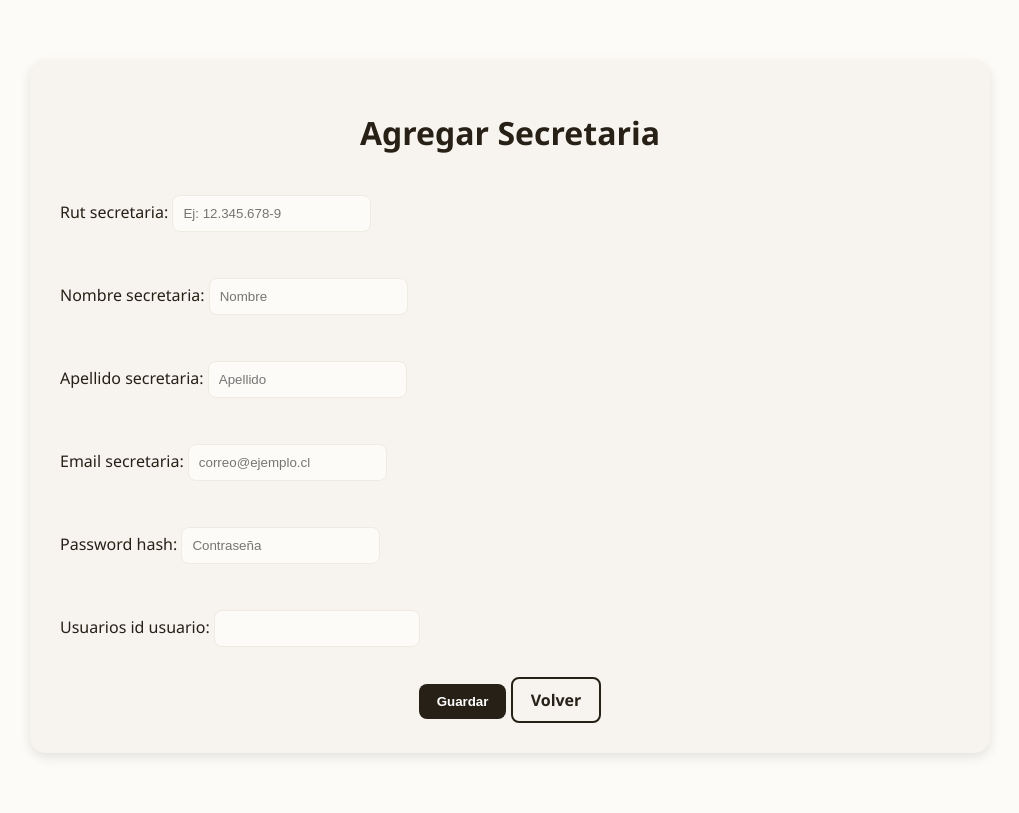
After one commit to MileyLopezZz/Proyecto_Consulta_Medica, a Django app: page /appclaudio/secretarias/crear/ in a window 1280 px wide. The commit adds this page. Shown: the whole page, without its empty margins (130-1149 px from the left). Run offline with Django 5.2, Linux system fonts and the light colour scheme.

Commit message:
integracion de crud de secretaria
falta arreglar error de las migraciones y se modificó la base de datos

```diff
--- a/Appclaudio/forms.py
+++ b/Appclaudio/forms.py
@@ -40,3 +40,28 @@ class HoraAgendadaForm(forms.ModelForm):
             if rango[0] <= hora <= rango[1]:
                 return True
         return False
+
+from django import forms
+from .models import Secretaria
+
+class SecretariaForm(forms.ModelForm):
+    class Meta:
+        model = Secretaria
+        fields = [
+            'rut_secretaria',
+            'nombre_secretaria',
+            'apellido_secretaria',
+            'email_secretaria',
+            'password_hash',
+            'usuarios_id_usuario',
+        ]
+        widgets = {
+            'password_hash': forms.PasswordInput(attrs={'placeholder': 'Contraseña'}),
+            'rut_secretaria': forms.TextInput(attrs={'placeholder': 'Ej: 12.345.678-9'}),
+            'nombre_secretaria': forms.TextInput(attrs={'placeholder': 'Nombre'}),
+            'apellido_secretaria': forms.TextInput(attrs={'placeholder': 'Apellido'}),
+            'email_secretaria': forms.EmailInput(attrs={'placeholder': 'correo@ejemplo.cl'}),
+        }
+    def clean_rut_secretaria(self):
+        rut = self.cleaned_data['rut_secretaria']
+        return rut
--- a/Appclaudio/models.py
+++ b/Appclaudio/models.py
@@ -9,7 +9,14 @@ class HoraAgendada(models.Model):
     hora_final = models.TimeField()
     # usuario = models.ForeignKey('auth.User', on_delete=models.CASCADE) se usará esta linea cuando se implementen foreign keys
     razon = models.CharField(max_length=300)
-
+    estado = models.CharField(
+        max_length=20,
+        choices=[
+            ('Pendiente', 'Pendiente'),
+            ('Confirmada', 'Confirmada'),
+            ('Cancelada', 'Cancelada')
+        ],
+        default='Pendiente')
     def clean(self):
         rangos = [(time(10, 30), time(13, 0))]              # siempre
         if self.fecha.weekday() in (0, 1, 2, 3):             # lun–jue
@@ -19,3 +26,18 @@ class HoraAgendada(models.Model):
             raise ValidationError("La hora está fuera del horario de atención.")
 
         super().clean()
+
+
+class Secretaria(models.Model):
+    rut_secretaria = models.CharField(max_length=15, unique=True)
+    nombre_secretaria = models.CharField(max_length=50)
+    apellido_secretaria = models.CharField(max_length=50)
+    email_secretaria = models.EmailField(max_length=100, unique=True)
+    password_hash = models.CharField(max_length=255)
+    usuarios_id_usuario = models.BigIntegerField(blank=True, null=True)  # sin FK todavía
+
+    class Meta:
+        db_table = 'secretaria'
+
+    def __str__(self):
+        return f"{self.nombre_secretaria} {self.apellido_secretaria}"
--- /dev/null
+++ b/Appclaudio/static/css/secretaria.css
@@ -0,0 +1,112 @@
+:root {
+  --crema: #F7F4EF;
+  --arena: #EFEAE2;
+  --calido: #E8DFD7;
+  --primario: #262016;
+  --fondo: #FDFBF8;
+  --acento: #bfa980;
+}
+
+body {
+  background-color: var(--fondo);
+  font-family: 'Segoe UI', sans-serif;
+  color: var(--primario);
+  margin: 0;
+  padding: 0;
+}
+
+/* Contenedor principal */
+.container {
+  max-width: 900px;
+  margin: 60px auto;
+  background: var(--crema);
+  padding: 30px;
+  border-radius: 16px;
+  box-shadow: 0 4px 12px rgba(0,0,0,0.1);
+}
+
+/* Títulos */
+h1, h2 {
+  text-align: center;
+  margin-bottom: 25px;
+  color: var(--primario);
+}
+
+/* Botones */
+.btn {
+  display: inline-block;
+  padding: 10px 18px;
+  border-radius: 8px;
+  text-decoration: none;
+  font-weight: 600;
+  transition: all 0.2s ease-in-out;
+  border: none;
+  cursor: pointer;
+}
+
+.btn-primary {
+  background-color: var(--primario);
+  color: #fff;
+}
+.btn-primary:hover {
+  background-color: #40382b;
+}
+
+.btn-outline {
+  background-color: transparent;
+  border: 2px solid var(--primario);
+  color: var(--primario);
+}
+.btn-outline:hover {
+  background-color: var(--primario);
+  color: #fff;
+}
+
+/* Tabla */
+table {
+  width: 100%;
+  border-collapse: collapse;
+  background: var(--fondo);
+  border-radius: 10px;
+  overflow: hidden;
+}
+th, td {
+  padding: 12px;
+  text-align: center;
+  border-bottom: 1px solid var(--arena);
+}
+th {
+  background: var(--arena);
+  font-weight: bold;
+}
+
+/* Formularios */
+form {
+  display: flex;
+  flex-direction: column;
+  gap: 14px;
+}
+
+form input {
+  padding: 10px;
+  border: 1px solid var(--arena);
+  border-radius: 8px;
+  background-color: var(--fondo);
+}
+
+form input:focus {
+  border-color: var(--acento);
+  outline: none;
+  box-shadow: 0 0 4px rgba(191,169,128,0.4);
+}
+
+/* Mensajes */
+.message {
+  background-color: var(--calido);
+  padding: 12px;
+  border-radius: 10px;
+  margin-bottom: 20px;
+  text-align: center;
+  color: var(--primario);
+  font-weight: 500;
+}
--- /dev/null
+++ b/Appclaudio/templates/Appclaudio/form_secretaria.html
@@ -0,0 +1,22 @@
+{% load static %}
+<!DOCTYPE html>
+<html lang="es">
+<head>
+  <meta charset="UTF-8">
+  <title>{{ titulo }}</title>
+  <link rel="stylesheet" href="{% static 'css/secretaria.css' %}">
+</head>
+<body>
+  <div class="container">
+    <h1>{{ titulo }}</h1>
+    <form method="post">
+      {% csrf_token %}
+      {{ form.as_p }}
+      <div style="text-align:center;">
+        <button type="submit" class="btn btn-primary">Guardar</button>
+        <a href="{% url 'listar_secretarias' %}" class="btn btn-outline">Volver</a>
+      </div>
+    </form>
+  </div>
+</body>
+</html>
--- a/Appclaudio/urls.py
+++ b/Appclaudio/urls.py
@@ -1,7 +1,14 @@
 from django.urls import path
 from . import views
+from .views import listar_secretarias, crear_secretaria, editar_secretaria, eliminar_secretaria
+
 
 urlpatterns = [
     path('agendarHora/', views.agendar_hora_view, name='agendarhora'),
     path('confirmacion/', views.confirmacion_view, name='confirmacion'),
+    path('secretarias/', listar_secretarias, name='listar_secretarias'),
+    path('secretarias/crear/', crear_secretaria, name='crear_secretaria'),
+    path('secretarias/editar/<int:pk>/', editar_secretaria, name='editar_secretaria'),
+    path('secretarias/eliminar/<int:pk>/', eliminar_secretaria, name='eliminar_secretaria'),
+
 ]
--- a/Appclaudio/views.py
+++ b/Appclaudio/views.py
@@ -46,3 +46,45 @@ def agendar_hora_view(request):
 @login_required
 def confirmacion_view(request):
     return render(request, 'Appclaudio/confirmacion.html')
+
+from django.shortcuts import render, redirect, get_object_or_404
+from django.contrib import messages
+from .models import Secretaria
+from .forms import SecretariaForm
+
+# --- CRUD Secretaria ---
+
+def listar_secretarias(request):
+    secretarias = Secretaria.objects.all()
+    return render(request, 'Appclaudio/listar_secretarias.html', {'secretarias': secretarias})
+
+def crear_secretaria(request):
+    if request.method == 'POST':
+        form = SecretariaForm(request.POST)
+        if form.is_valid():
+            form.save()
+            messages.success(request, "Secretaria agregada correctamente.")
+            return redirect('listar_secretarias')
+    else:
+        form = SecretariaForm()
+    return render(request, 'Appclaudio/form_secretaria.html', {'form': form, 'titulo': 'Agregar Secretaria'})
+
+def editar_secretaria(request, pk):
+    secretaria = get_object_or_404(Secretaria, pk=pk)
+    if request.method == 'POST':
+        form = SecretariaForm(request.POST, instance=secretaria)
+        if form.is_valid():
+            form.save()
+            messages.success(request, "Datos actualizados correctamente.")
+            return redirect('listar_secretarias')
+    else:
+        form = SecretariaForm(instance=secretaria)
+    return render(request, 'Appclaudio/form_secretaria.html', {'form': form, 'titulo': 'Editar Secretaria'})
+
+def eliminar_secretaria(request, pk):
+    secretaria = get_object_or_404(Secretaria, pk=pk)
+    if request.method == 'POST':
+        secretaria.delete()
+        messages.success(request, "Secretaria eliminada correctamente.")
+        return redirect('listar_secretarias')
+    return render(request, 'Appclaudio/eliminar_secretaria.html', {'secretaria': secretaria})
```
Also changed, not shown: Appclaudio/templates/Appclaudio/eliminar_secretaria.html (added, +19 -0 lines), Appclaudio/templates/Appclaudio/listar_secretarias.html (added, +48 -0 lines), Apphome/templates/home.html (+52 -31 lines), Appclaudio/migrations/0005_secretaria_horaagendada_estado.py (added).
